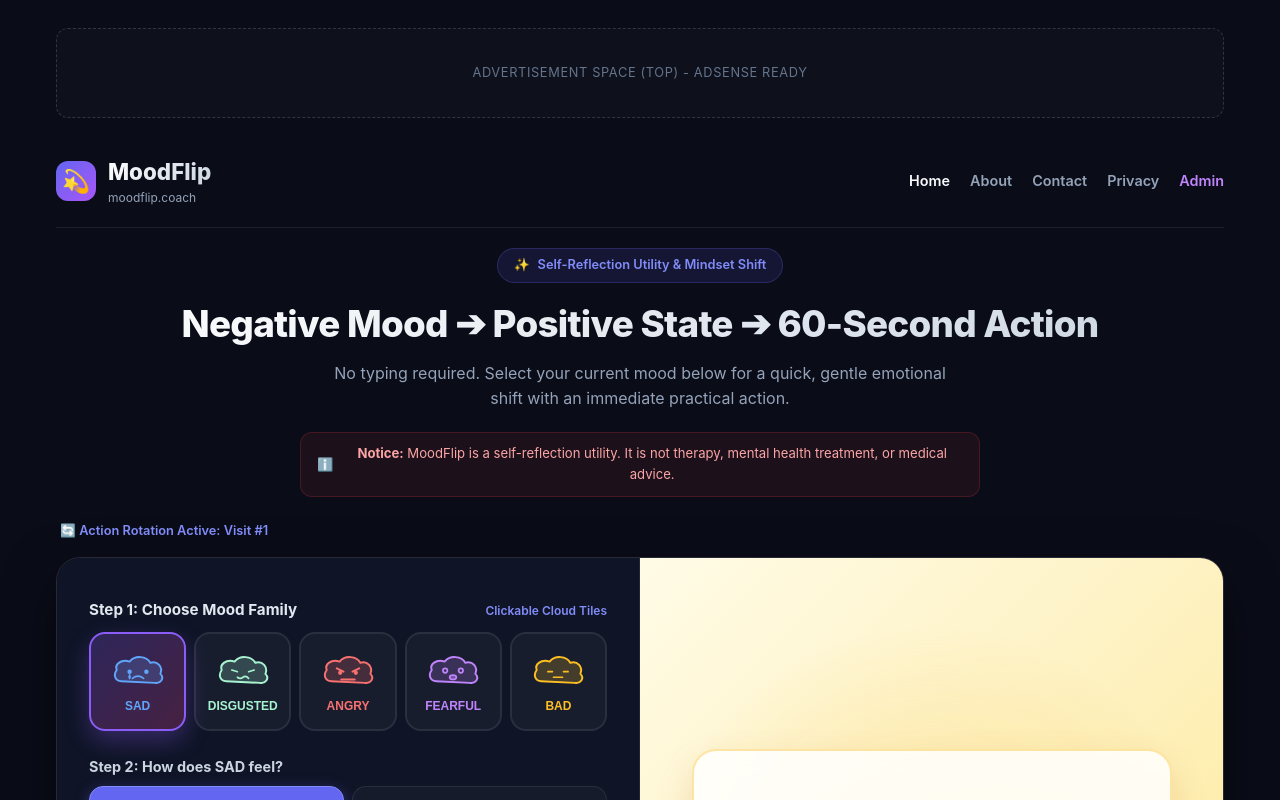
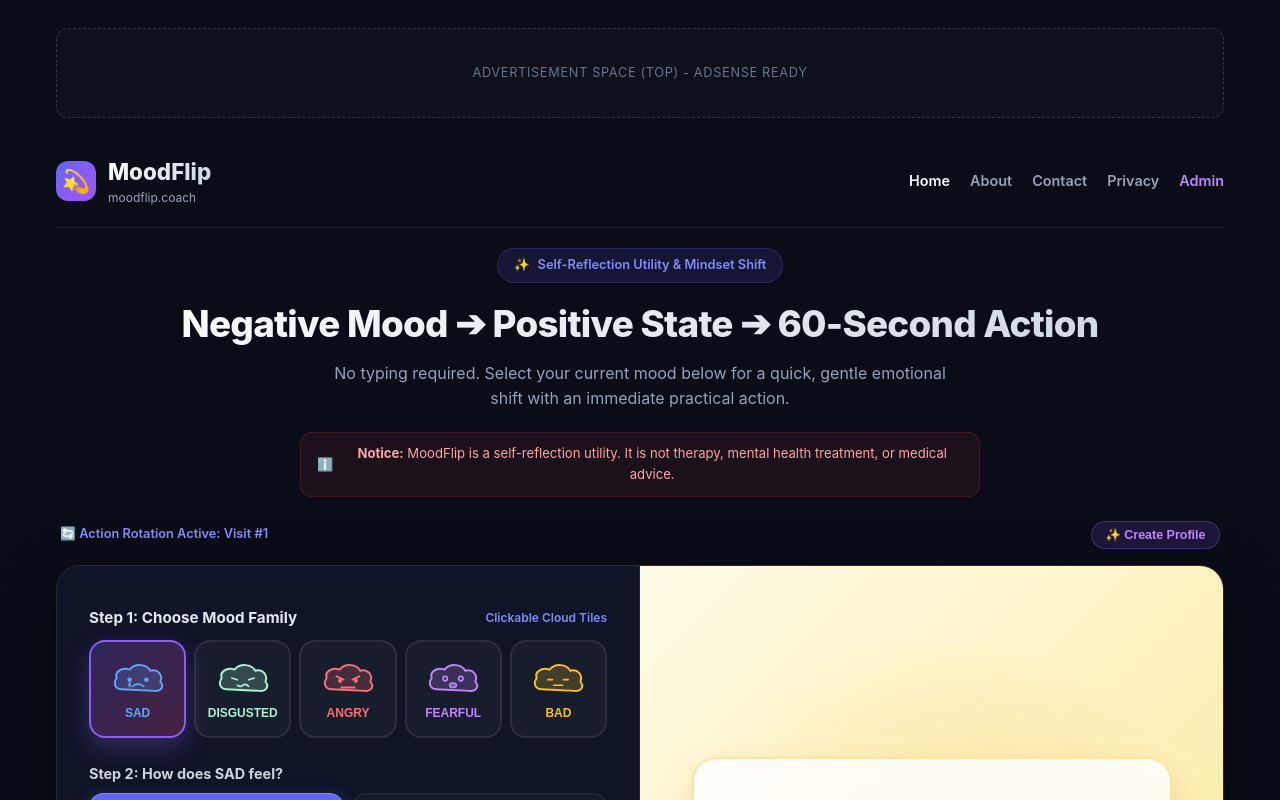
Before and after one commit to CodeStackLab/moodflip-website, a Next.js app: page / in a window 1280 px wide. Shown: the top 800 px of the page. Built offline with nearby package versions, Linux system fonts and the light colour scheme.

Commit message:
Enhance 2nd visit automatic profile pop-up trigger and profile badge display

```diff
--- a/components/MoodTool.tsx
+++ b/components/MoodTool.tsx
@@ -26,13 +26,15 @@ export default function MoodTool() {
   const [isModalOpen, setIsModalOpen] = useState<boolean>(false);
   const [isHistoryOpen, setIsHistoryOpen] = useState<boolean>(false);
   const [savedHistory, setSavedHistory] = useState<SavedCheckin[]>([]);
-  const [, setUserProfile] = useState<{ email: string; name?: string } | null>(null);
+  const [userProfile, setUserProfile] = useState<{ email: string; name?: string } | null>(null);
 
   useEffect(() => {
+    // Increment visit counter on page load
     const savedVisits = parseInt(localStorage.getItem('moodflip_visit_count') || '0', 10) + 1;
     localStorage.setItem('moodflip_visit_count', savedVisits.toString());
     setVisitCount(savedVisits);
 
+    // Trigger profile pop-up automatically on the 2nd visit
     if (savedVisits === 2) {
       setTimeout(() => {
         setIsModalOpen(true);
@@ -92,9 +94,33 @@ export default function MoodTool() {
     <div>
       {/* Top Banner Bar for Returning Visitors */}
       <div style={{ display: 'flex', justifyContent: 'space-between', alignItems: 'center', marginBottom: '0.75rem', padding: '0 0.25rem', flexWrap: 'wrap', gap: '0.5rem' }}>
-        <div style={{ fontSize: '0.8rem', color: '#818cf8', fontWeight: 600 }}>
+        <div style={{ display: 'flex', alignItems: 'center', gap: '0.75rem' }}>
+          <span style={{ fontSize: '0.8rem', color: '#818cf8', fontWeight: 600 }}>
             🔄 Action Rotation Active: Visit #{visitCount}
+          </span>
+          {userProfile && (
+            <span style={{ fontSize: '0.75rem', color: '#34d399', background: 'rgba(52, 211, 153, 0.15)', padding: '0.2rem 0.6rem', borderRadius: '9999px', fontWeight: 600 }}>
+              👤 Profile: {userProfile.email}
+            </span>
+          )}
         </div>
+
+        <div style={{ display: 'flex', gap: '0.5rem' }}>
+          <button
+            onClick={() => setIsModalOpen(true)}
+            style={{
+              background: 'rgba(139, 92, 246, 0.15)',
+              border: '1px solid rgba(139, 92, 246, 0.3)',
+              color: '#c084fc',
+              padding: '0.35rem 0.85rem',
+              borderRadius: '9999px',
+              fontSize: '0.78rem',
+              fontWeight: 600,
+              cursor: 'pointer'
+            }}
+          >
+            ✨ {visitCount === 2 ? '2nd Visit Pop-up Active' : 'Create Profile'}
+          </button>
 
           {savedHistory.length > 0 && (
             <button
@@ -113,6 +139,7 @@ export default function MoodTool() {
               📜 Saved Check-ins ({savedHistory.length})
             </button>
           )}
+        </div>
       </div>
 
       <div className="moodflip-container">
@@ -306,7 +333,7 @@ export default function MoodTool() {
         </div>
       </div>
 
-      {/* Saved History Modal Drawer for Profile Users */}
+      {/* Saved History Modal Drawer */}
       {isHistoryOpen && (
         <div className="modal-overlay">
           <div className="modal-card">
@@ -340,7 +367,7 @@ export default function MoodTool() {
         </div>
       )}
 
-      {/* 2nd Visit Profile Modal */}
+      {/* 2nd Visit Profile Pop-up Modal */}
       <ProfileModal
         isOpen={isModalOpen}
         onClose={() => setIsModalOpen(false)}
```
Also changed, not shown: 1 other file (tests, documents, lock files or other folders). Lines whose indentation alone changed are shown as unchanged.
